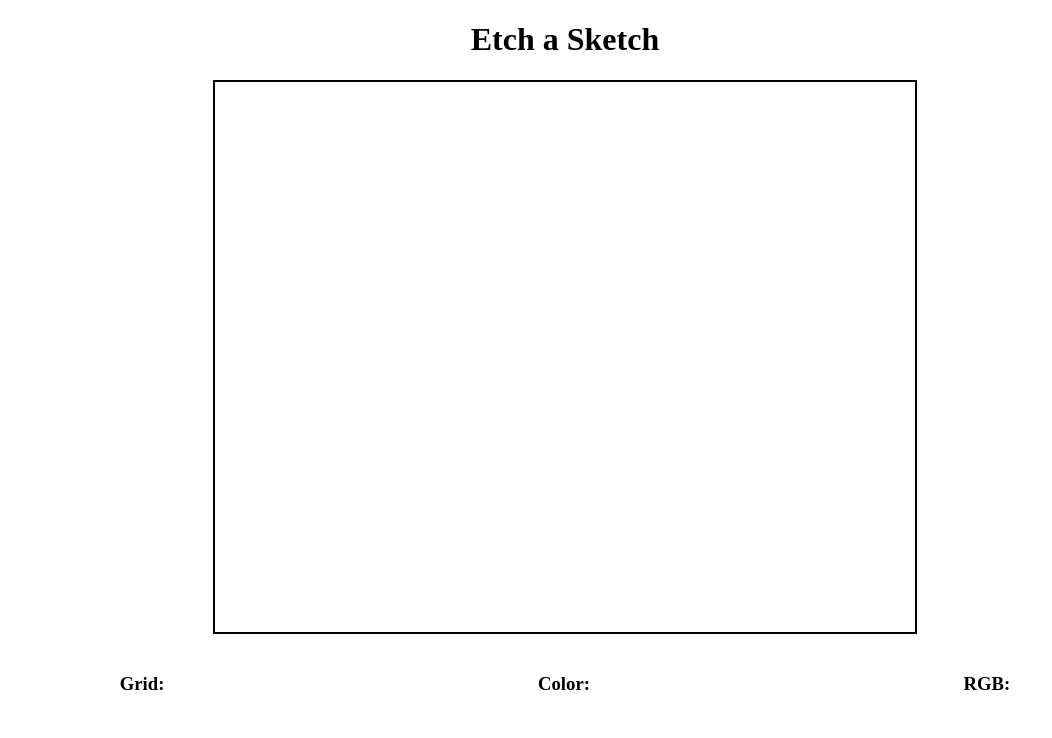
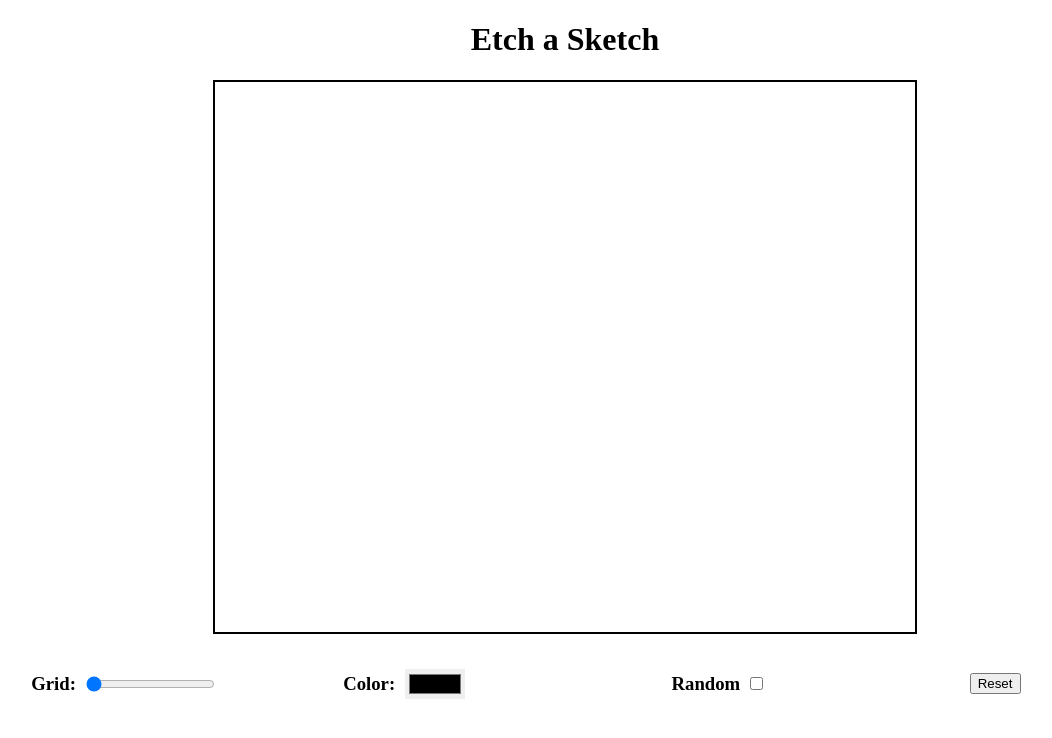
Before and after one commit to DavuKX/Sketch, a plain HTML site: page index.html in a window 1280 px wide. Shown: the whole page, without its empty margins (75-1127 px from the left). Drawn offline with Linux system fonts and the light colour scheme.

Commit message:
make the javascript

```diff
--- a/index.html
+++ b/index.html
@@ -19,14 +19,19 @@
         <div id="configs">
             <div id="grid-config">
                 <h3>Grid:</h3>
+                <input type="range" min="16" max="64" value="16" id="grid-value">
             </div>
             <div id="color-config">
                 <h3>Color:</h3>
+                <input type="color" name="" id="color-picker" value="black">
             </div>
             <div id="rgb-button">
-                <h3>RGB:</h3>
+                <h3>Random</h3>
+                <input type="checkbox" name="" id="random">
             </div>
-
+           <div id="reset">
+                <button>Reset</button>
+           </div>
         </div>
    </div>
 </body>
--- a/static/css/main.css
+++ b/static/css/main.css
@@ -25,3 +25,35 @@
     padding: 10px;
     margin: 10px;
 }
+
+#grid-config {
+    display: flex;
+    justify-content: center;
+    align-items: center;
+}
+
+input {
+    height: fit-content;
+    margin: 10px;
+}
+
+#rgb-button {
+    display: flex;
+    align-items: center;
+}
+
+#color-config {
+    display: flex;
+    align-items: center;
+}
+
+#reset {
+    display: flex;
+    align-items: center;
+}
+
+#color-picker {
+    width: 60px;
+    height: 30px;
+    border: 0;
+}
--- a/static/js/main.js
+++ b/static/js/main.js
@@ -1,13 +1,44 @@
-const board = document.getElementById('board');
-let div = document.createElement('div');
+const btn         = document.getElementById('reset');
+const grid        = document.getElementById('board');
+const gridValue   = document.getElementById('grid-value');
+const colorPicker = document.getElementById('color-picker');
+const random      = document.getElementById('random');
 
-for (let i = 0; i < 64; i++)
+setGrid(gridValue.value);
+
+btn.onclick          = () => clearGrid();
+gridValue.onchange   = () => clearGrid();
+
+function clearGrid ()
 {
-    for (let j = 0; j < 64; j++)
+    grid.innerHTML = '';
+    setGrid(gridValue.value);
+};
+
+function randomColor()
+{
+    return Math.floor(Math.random() * 256);
+};
+
+function changeColor(e)
+{
+    if (random.checked === false)
+        e.target.style.backgroundColor = colorPicker.value;
+    else
+        e.target.style.backgroundColor = `rgb(${randomColor()}, ${randomColor()}, ${randomColor()})`;
+};
+
+function setGrid(size)
+{
+    grid.style.gridTemplateColumns = `repeat(${size}, 1fr)`;
+    grid.style.gridTemplateRows    = `repeat(${size}, 1fr)`;
+
+    for (let i = 0; i < size * size; i++)
     {
-        let div = document.createElement('div');
-        div.style.gridRow = i;
-        div.style.gridColumn = j;
-        board.appendChild(div);
-    }
-}
+       const gridElement = document.createElement('div');
+
+       gridElement.classList.add('grid-element');
+       gridElement.addEventListener('mouseover', changeColor);
+       grid.appendChild(gridElement)
+    };
+};
```
